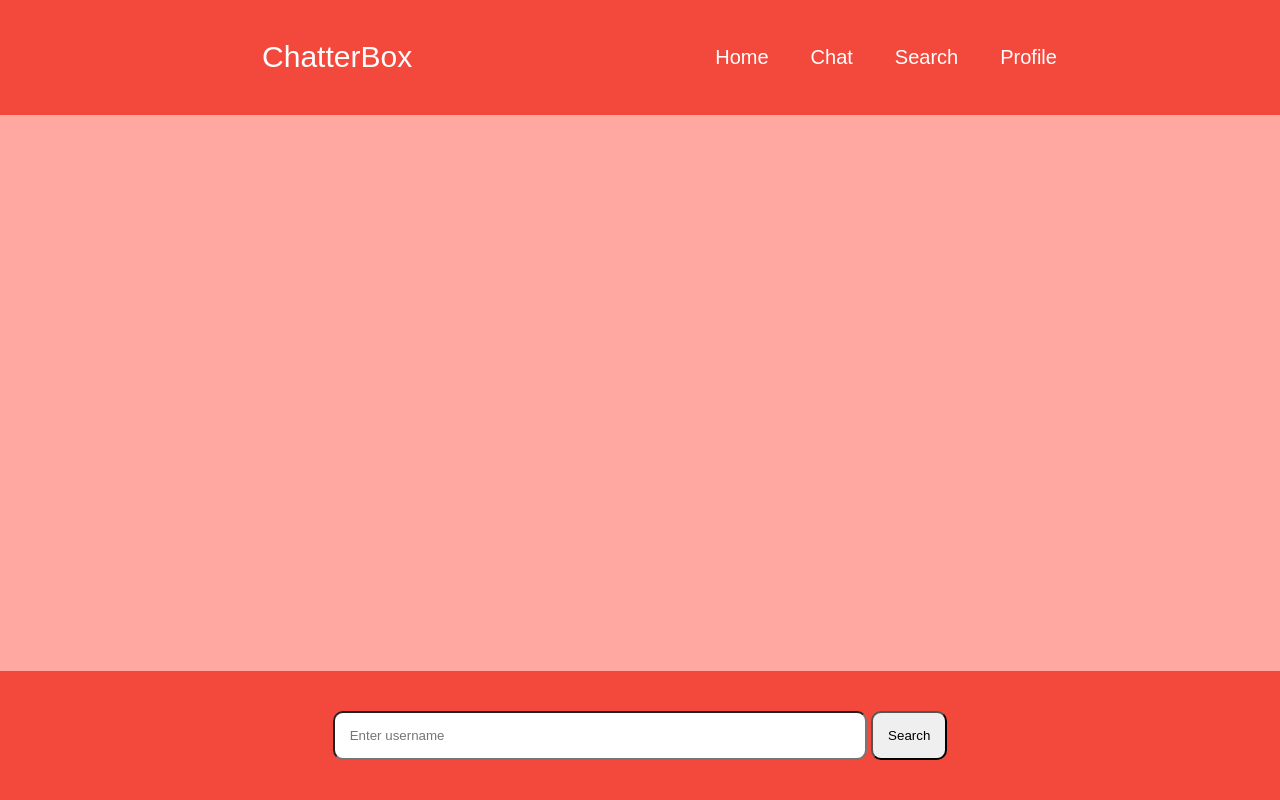
After one commit to DarshanPattar/ChatterBox, a Flask app: template templates/html/search.html in a window 1280 px wide. The commit adds this page. Run offline with Flask 3, Linux system fonts and the light colour scheme; the template is opened without the code that fills it, so the values that code supplies are empty.

Commit message:
Added a finder BP and follow, search feature.

```diff
--- a/main.py
+++ b/main.py
@@ -21,6 +21,8 @@ def index():
     return redirect("/signup")
 
 
+from proj.search import finder
+app.register_blueprint(finder, url_prefix='/')
 
 from proj.profile import pfile
 app.register_blueprint(pfile, url_prefix='/profile')
--- /dev/null
+++ b/static/css/search.css
@@ -0,0 +1,47 @@
+.profilestrip{
+    position:absolute;
+    display: grid;
+    grid-template-columns: auto auto auto auto;
+    width: 100%;
+    top:150px;
+    background-color: rgb(255, 167, 161);
+}
+
+.profilecard{
+    padding:30px;
+    background-color: rgb(255, 207, 207);
+    margin: 20px;
+}
+
+.profilebtn{
+    text-decoration: none;
+    padding:10px;
+    background-color: black;
+    color: white;
+}
+
+.searchbar{
+    position: fixed;
+    display: flex;
+    justify-content: space-evenly;
+    width: 100%;
+    padding-top: 30px;
+    padding-bottom: 30px;
+    background-color: rgb(243, 73, 61);
+    bottom: 0px;
+}
+
+.searchform{
+    padding:10px
+}
+
+.searchfield{
+    width:500px;
+    padding:15px;
+    border-radius: 10px;
+}
+
+.searchsubmit{
+    padding:15px;
+    border-radius: 10px;
+}
--- a/templates/html/followers.html
+++ b/templates/html/followers.html
@@ -8,7 +8,7 @@
         {%for follower in followers%}
             <div class="userBar">
                 <h4 class="contentuser">{{follower[2]}}</h4><br>
-                <p class="contentuser">{{follower[1]}}</p>
+                <p class="contentuser">username : {{follower[1]}}</p>
             </div>
         {%endfor%}
     {%else%}
--- a/templates/html/following.html
+++ b/templates/html/following.html
@@ -8,7 +8,7 @@
         {%for follow in following%}
         <div class="userBar">
             <h4 class="contentuser">{{follow[2]}}</h4>
-            <p class="contentuser">{{follow[1]}}</p>
+            <p class="contentuser">username : {{follow[1]}}</p>
             <a class="contentuserUnfollow contentuser" href="/profile/unfollow/{{follow[0]}}">Unfollow</a>
         </div>
         {%endfor%}
--- a/templates/html/layout.html
+++ b/templates/html/layout.html
@@ -8,6 +8,7 @@
     <link rel="stylesheet" href="{{url_for('static', filename='css/main.css')}}">
     <link rel="stylesheet" href="{{url_for('static', filename='css/follow.css')}}">
     <link rel="stylesheet" href="{{url_for('static', filename='css/profile.css')}}">
+    <link rel="stylesheet" href="{{url_for('static', filename='css/search.css')}}">
 </head>
 <body>
     <div class="container">
@@ -20,7 +21,7 @@
                     <li class="menuItem"><a class="NavLinks" href="/">Home</a></li>
                     <li class="menuItem"><a class="NavLinks" href="">Chat</a></li>
 
-                    <li class="menuItem"><a class="NavLinks" href="">Search</a></li>
+                    <li class="menuItem"><a class="NavLinks" href="/search?searchtxt=">Search</a></li>
                     <li class="menuItem"><a class="NavLinks" href="/profile">Profile</a></li>
                 </ul>
             </div>
--- /dev/null
+++ b/templates/html/search.html
@@ -0,0 +1,23 @@
+{%  extends "html/layout.html"  %}
+
+{%block title%}Search{%endblock%}
+
+
+{%block content%}
+<div class="profilestrip">
+    {%for usr in users%}
+    <div class="profilecard">
+        <h4>{{usr[1]}}</h4>
+        <p>username : {{usr[0]}}</p>
+        <a class="profilebtn" href="/search/{{usr[0]}}">Profile</a>
+    </div>
+    {%endfor%}
+</div>
+<div class="searchbar">
+    <form class="searchform" method="get" action="/search">
+        <input type="text" name="searchtxt" id="searchtxt" class="searchfield" placeholder="Enter username" value="">
+        <input type="submit" class="searchsubmit" value="Search">
+    </form>
+</div>
+
+{%endblock%}
```
Also changed, not shown: proj/search.py (added, +71 -0 lines), templates/html/otherprofile.html (added, +23 -0 lines), userClass.py (+28 -0 lines).
